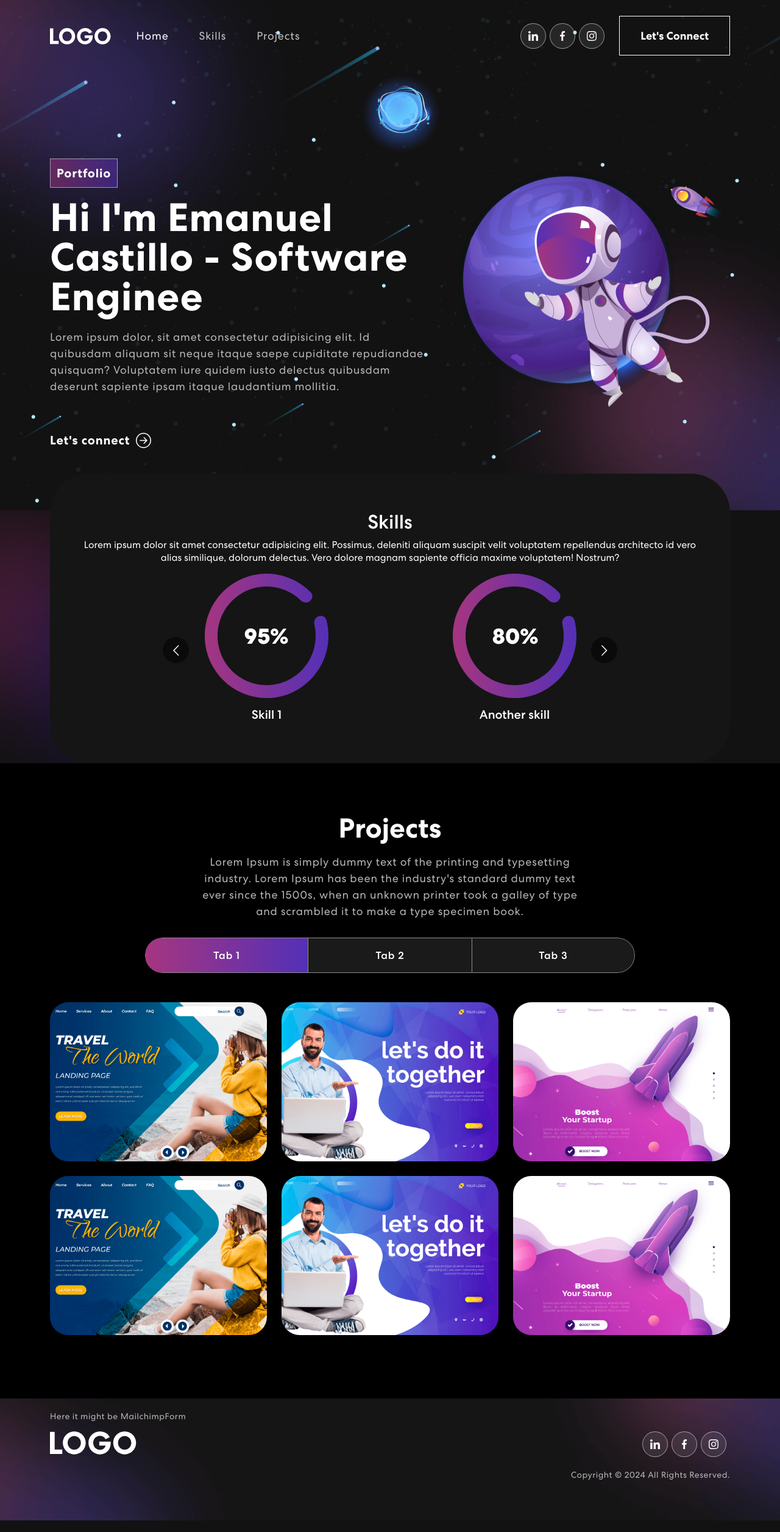
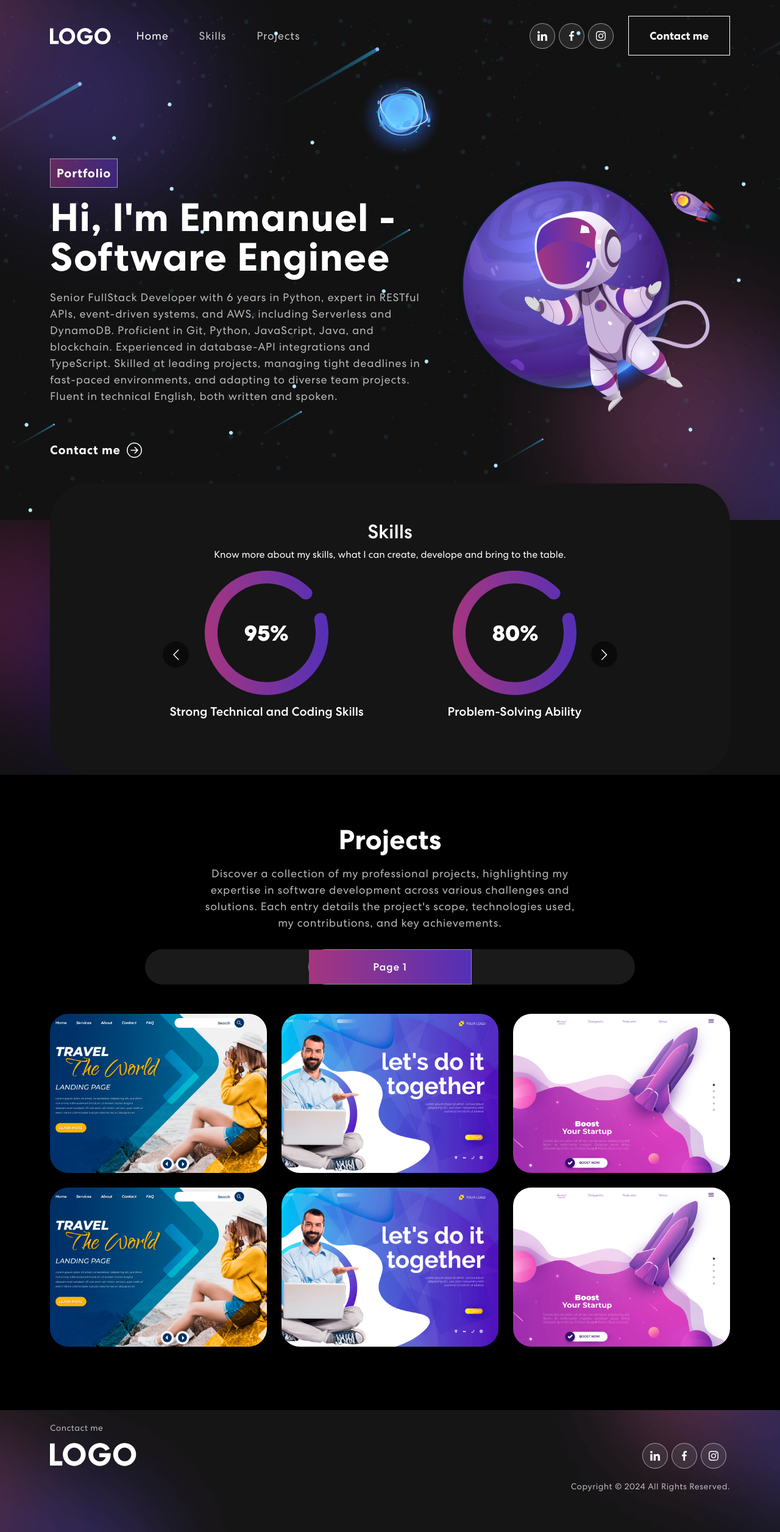
Before and after one commit to emacaz/emacaz.github.io, a React (Create React App) app: page / in a window 1280 px wide. Shown: the whole page at 61% size. Built offline with nearby package versions, Linux system fonts and the light colour scheme.

Commit message:
Starting customizing it...

```diff
--- a/public/index.html
+++ b/public/index.html
@@ -24,7 +24,7 @@
       work correctly both with client-side routing and a non-root public URL.
       Learn how to configure a non-root public URL by running `npm run build`.
     -->
-    <title>React App</title>
+    <title>Enmanuel Castillo (Portfolio)</title>
   </head>
   <body>
     <noscript>You need to enable JavaScript to run this app.</noscript>
--- a/src/components/Banner.js
+++ b/src/components/Banner.js
@@ -8,7 +8,7 @@ import TrackVisibility from "react-on-screen";
 export const Banner = () => {
   const [loopNum, setLoopNum] = useState(0);
   const [isDeleting, setIsDeleting] = useState(false);
-  const toRotate = ["Software Engineer", "FullStack Dev",];
+  const toRotate = ["Software Engineer", "FullStack Dev"];
   const [text, setText] = useState("");
   const [delta, setDelta] = useState(300 - Math.random() * 100);
   const period = 1000;
@@ -60,19 +60,22 @@ export const Banner = () => {
                 >
                   <span className="tagline">Portfolio</span>
                   <h1>
-                    {`Hi I'm Emanuel Castillo - `}
+                    {`Hi, I'm Enmanuel - `}
                     <span className="wrap">{text}</span>
                   </h1>
                   <p>
                     {" "}
-                    Lorem ipsum dolor, sit amet consectetur adipisicing elit. Id
-                    quibusdam aliquam sit neque itaque saepe cupiditate
-                    repudiandae quisquam? Voluptatem iure quidem iusto delectus
-                    quibusdam deserunt sapiente ipsam itaque laudantium
-                    mollitia.{" "}
+                    Senior FullStack Developer with 6 years in Python, expert in
+                    RESTful APIs, event-driven systems, and AWS, including
+                    Serverless and DynamoDB. Proficient in Git, Python,
+                    JavaScript, Java, and blockchain. Experienced in
+                    database-API integrations and TypeScript. Skilled at leading
+                    projects, managing tight deadlines in fast-paced
+                    environments, and adapting to diverse team projects. Fluent
+                    in technical English, both written and spoken.{" "}
                   </p>
                   <button onClick={() => console.log("Connect")}>
-                    Let's connect <ArrowRightCircle size={25} />
+                    Contact me <ArrowRightCircle size={25} />
                   </button>
                 </div>
               )}
--- a/src/components/Footer.js
+++ b/src/components/Footer.js
@@ -1,9 +1,9 @@
 import { Container, Row, Col } from "react-bootstrap";
 import { MailchimpForm } from "./MailchimpForm";
 import logo from "../assets/img/logo.svg";
-import navIcon1 from '../assets/img/nav-icon1.svg';
-import navIcon2 from '../assets/img/nav-icon2.svg';
-import navIcon3 from '../assets/img/nav-icon3.svg';
+import navIcon1 from "../assets/img/nav-icon1.svg";
+import navIcon2 from "../assets/img/nav-icon2.svg";
+import navIcon3 from "../assets/img/nav-icon3.svg";
 
 export const Footer = () => {
   const currentYear = new Date().getFullYear();
@@ -18,14 +18,29 @@ export const Footer = () => {
           </Col>
           <Col sm={6} className="text-center text-sm-end">
             <div className="social-icon">
-              <a href=""><img src={navIcon1} /></a>
-              <a href=""><img src={navIcon2} /></a>
-              <a href=""><img src={navIcon3} /></a>
+              <a
+                href="https://www.linkedin.com/in/emacastillozam/"
+                target="_blank"
+              >
+                <img src={navIcon1} alt="" />
+              </a>
+              <a
+                href="https://www.facebook.com/emacastillozam/"
+                target="_blank"
+              >
+                <img src={navIcon2} alt="" />
+              </a>
+              <a
+                href="https://www.instagram.com/emacastillozam/"
+                target="_blank"
+              >
+                <img src={navIcon3} alt="" />
+              </a>
             </div>
             <p>Copyright &copy; {currentYear} All Rights Reserved.</p>
           </Col>
         </Row>
       </Container>
     </footer>
-  )
+  );
 };
--- a/src/components/MailchimpForm.js
+++ b/src/components/MailchimpForm.js
@@ -1,7 +1,7 @@
 export const MailchimpForm = () => {
   return (
     <section>
-      <p>Here it might be MailchimpForm</p>
+      <p>Conctact me</p>
     </section>
   );
 };
--- a/src/components/NavBar.js
+++ b/src/components/NavBar.js
@@ -45,12 +45,12 @@ export const NavBar = () => {
           </Nav>
           <span className="navbar-text">
             <div className="social-icon">
-              <a href="#"><img src={navIcon1} alt="" /></a>
-              <a href="#"><img src={navIcon2} alt="" /></a>
-              <a href="#"><img src={navIcon3} alt="" /></a>
+              <a href="https://www.linkedin.com/in/emacastillozam/" target="_blank"><img src={navIcon1} alt="" /></a>
+              <a href="https://www.facebook.com/emacastillozam/" target="_blank"><img src={navIcon2} alt="" /></a>
+              <a href="https://www.instagram.com/emacastillozam/" target="_blank"><img src={navIcon3} alt="" /></a>
             </div>
             <button className="vvd" onClick={() => console.log('connect')}>
-              <span>Let's Connect</span>
+              <span>Contact me</span>
             </button>
           </span>
         </Navbar.Collapse>
--- a/src/components/Projects.js
+++ b/src/components/Projects.js
@@ -9,8 +9,8 @@ import TrackVisibility from "react-on-screen";
 export const Projects = () => {
   const projects = [
     {
-      title: "Business Startup",
-      description: "Design & Development",
+      title: "Personal Website",
+      description: "Development",
       imgUrl: projImg1,
     },
     {
@@ -53,11 +53,11 @@ export const Projects = () => {
                 >
                   <h2>Projects</h2>
                   <p>
-                    Lorem Ipsum is simply dummy text of the printing and
-                    typesetting industry. Lorem Ipsum has been the industry's
-                    standard dummy text ever since the 1500s, when an unknown
-                    printer took a galley of type and scrambled it to make a
-                    type specimen book.
+                    Discover a collection of my professional projects,
+                    highlighting my expertise in software development across
+                    various challenges and solutions. Each entry details the
+                    project's scope, technologies used, my contributions, and
+                    key achievements.
                   </p>
                   <Tab.Container id="projects-tabs" defaultActiveKey="first">
                     <Nav
@@ -66,14 +66,14 @@ export const Projects = () => {
                       id="pills-tab"
                     >
                       <Nav.Item>
-                        <Nav.Link eventKey="first">Tab 1</Nav.Link>
+                        <Nav.Link eventKey="first">Page 1</Nav.Link>
+                      </Nav.Item>
+                      {/* <Nav.Item>
+                        <Nav.Link eventKey="second">Page 2</Nav.Link>
                       </Nav.Item>
                       <Nav.Item>
-                        <Nav.Link eventKey="second">Tab 2</Nav.Link>
-                      </Nav.Item>
-                      <Nav.Item>
-                        <Nav.Link eventKey="third">Tab 3</Nav.Link>
-                      </Nav.Item>
+                        <Nav.Link eventKey="third">Page 3</Nav.Link>
+                      </Nav.Item> */}
                     </Nav>
                     <Tab.Content
                       id="slideInUp"
--- a/src/components/Skills.js
+++ b/src/components/Skills.js
@@ -34,10 +34,7 @@ export const Skills = () => {
             <div className="skill-bx">
               <h2>Skills</h2>
               <p>
-                Lorem ipsum dolor sit amet consectetur adipisicing elit.
-                Possimus, deleniti aliquam suscipit velit voluptatem repellendus
-                architecto id vero alias similique, dolorum delectus. Vero
-                dolore magnam sapiente officia maxime voluptatem! Nostrum?
+                Know more about my skills, what I can create, develope and bring to the table.
               </p>
               <Carousel
                 responsive={responsive}
@@ -46,19 +43,23 @@ export const Skills = () => {
               >
                 <div className="item">
                   <img src={meter1} alt="Image" />
-                  <h5>Skill 1</h5>
+                  <h5>Strong Technical and Coding Skills</h5>
                 </div>
                 <div className="item">
                   <img src={meter2} alt="Image" />
-                  <h5>Another skill</h5>
+                  <h5>Problem-Solving Ability</h5>
                 </div>
                 <div className="item">
                   <img src={meter3} alt="Image" />
-                  <h5>More skills</h5>
+                  <h5>Understanding of Software Development Life Cycle (SDLC)</h5>
                 </div>
                 <div className="item">
                   <img src={meter1} alt="Image" />
-                  <h5>I'm the father of skills xd</h5>
+                  <h5>Version Control and Collaboration Tools Proficiency</h5>
+                </div>
+                <div className="item">
+                  <img src={meter1} alt="Image" />
+                  <h5>Soft Skills and Communication</h5>
                 </div>
               </Carousel>
             </div>
```
Also changed, not shown: 1 other file (tests, documents, lock files or other folders).
